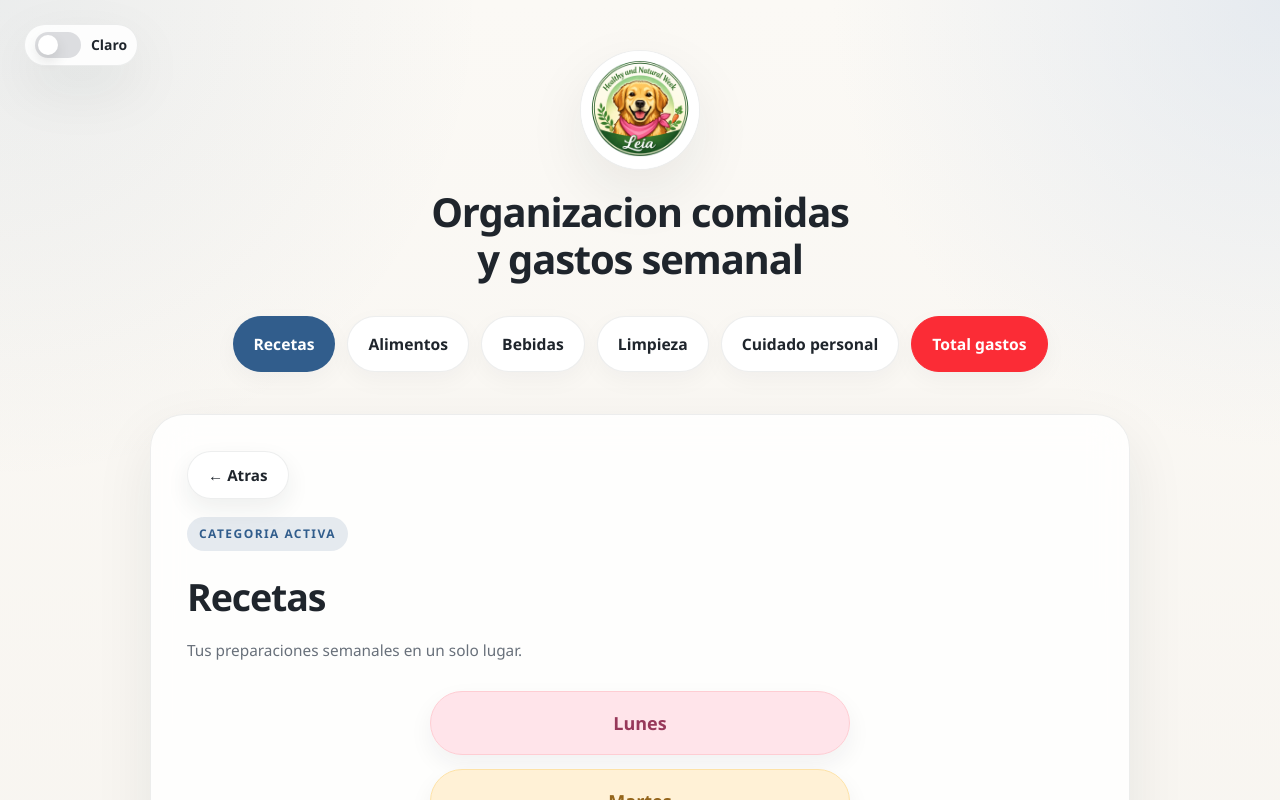
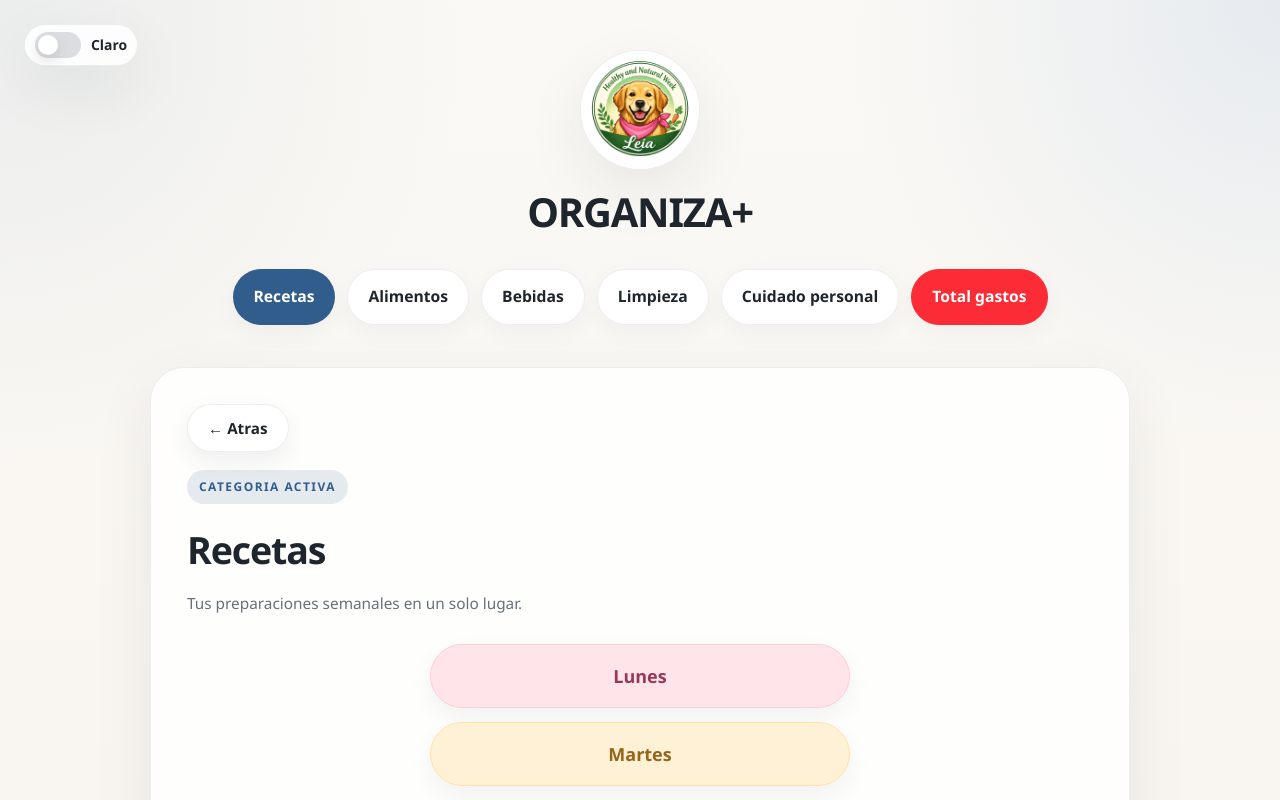
Before and after one commit to leiaslab/organiza-semanal, a Next.js app: page / in a window 1280 px wide. Shown: the top 800 px of the page. Built offline with nearby package versions, Linux system fonts and the light colour scheme.

Commit message:
Update app title and favicon

```diff
--- a/src/app/layout.tsx
+++ b/src/app/layout.tsx
@@ -7,6 +7,8 @@ export const metadata: Metadata = {
   title: "Organiza+",
   description: "App personal de organizacion, habitos y control semanal",
   icons: {
+    icon: "/favicon-organiza.png",
+    shortcut: "/favicon-organiza.png",
     apple: "/foto.png.jpeg",
   },
   appleWebApp: {
--- a/src/components/app-shell.tsx
+++ b/src/components/app-shell.tsx
@@ -740,7 +740,7 @@ export function AppShell() {
           </div>
 
           <div className="hero-title-wrap">
-            <h1 className="hero-title">Organizacion comidas y gastos semanal</h1>
+            <h1 className="hero-title">ORGANIZA+</h1>
           </div>
         </section>
 
```
Also changed, not shown: public/favicon-organiza.png (added).
